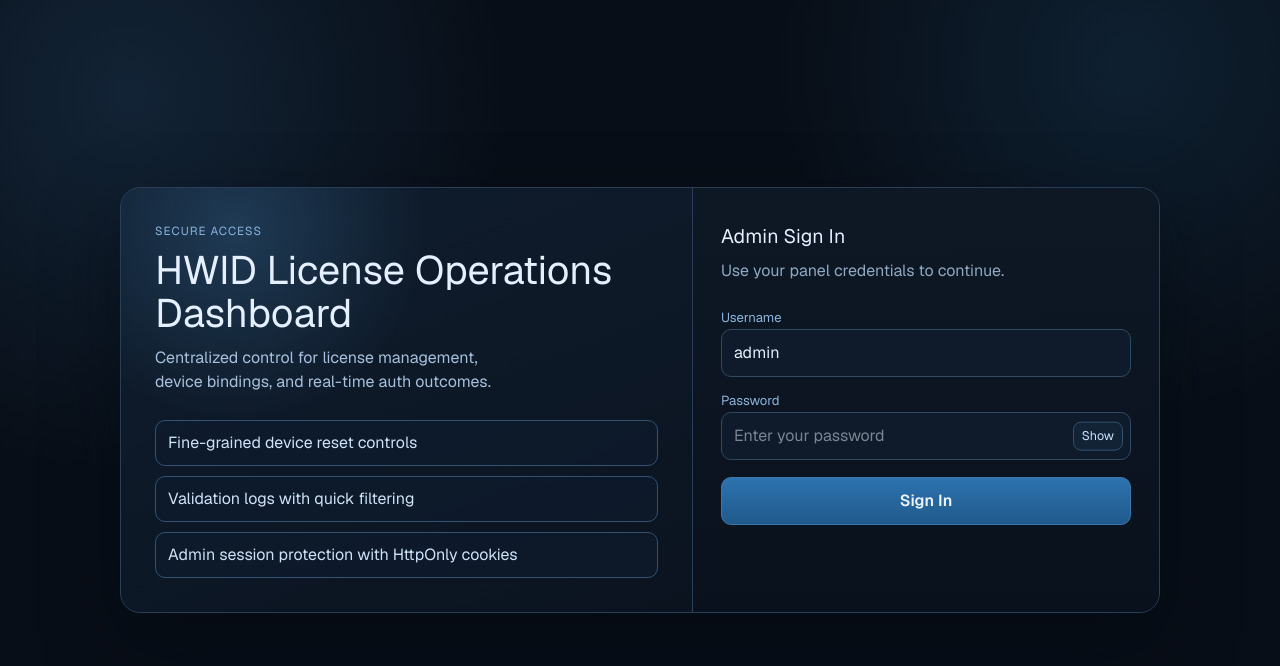
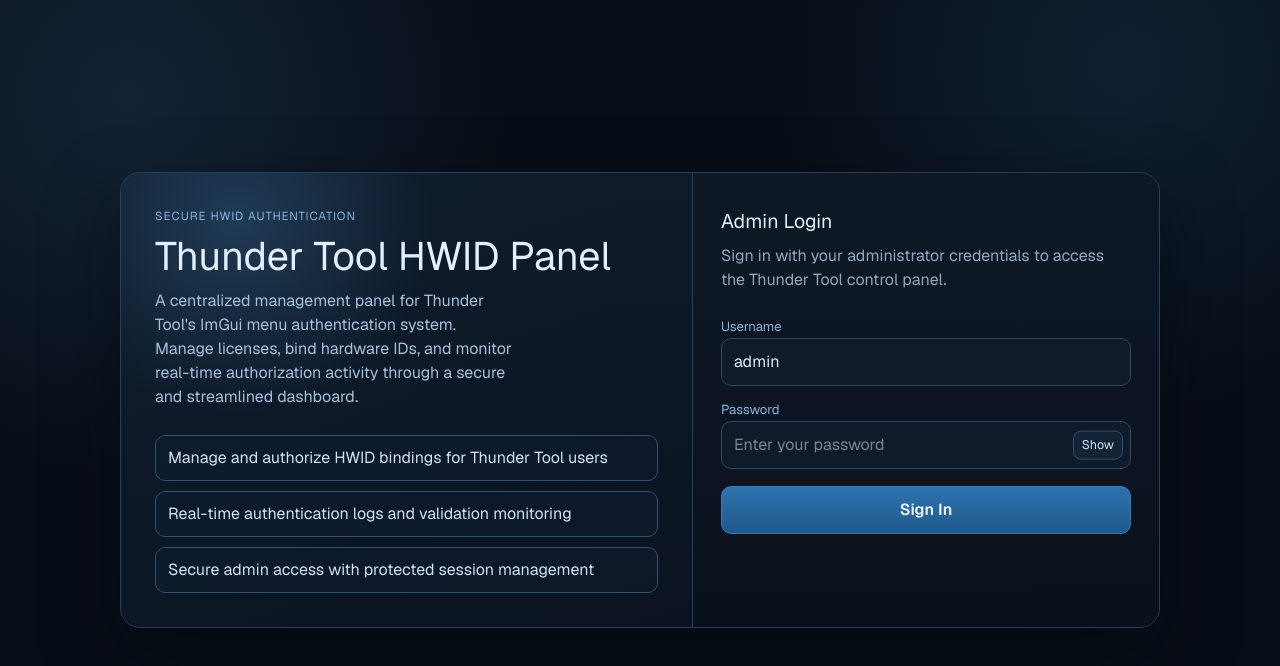
Before and after one commit to brylekun/hwid-auth-panel, a Next.js app: page /login in a window 1280 px wide. Shown: the top 666 px of the page. Built offline with nearby package versions, Linux system fonts and the light colour scheme.

Commit message:
Improve Devices Column

```diff
--- a/app/components/ResetDeviceButton.tsx
+++ b/app/components/ResetDeviceButton.tsx
@@ -11,10 +11,9 @@ type Props = {
 
 export default function ResetDeviceButton({ deviceId, onReset, pushToast }: Props) {
   const [loading, setLoading] = useState(false);
+  const [confirmOpen, setConfirmOpen] = useState(false);
 
   async function resetDevice() {
-    if (!confirm('Reset this device?')) return;
-
     setLoading(true);
 
     try {
@@ -36,12 +35,33 @@ export default function ResetDeviceButton({ deviceId, onReset, pushToast }: Prop
       pushToast('Network error while resetting device', 'error');
     } finally {
       setLoading(false);
+      setConfirmOpen(false);
     }
   }
 
   return (
-    <button onClick={resetDevice} className={styles.btnGhost} disabled={loading}>
-      {loading ? 'Resetting...' : 'Reset'}
-    </button>
+    <>
+      <button onClick={() => setConfirmOpen(true)} className={styles.btnGhost} disabled={loading}>
+        {loading ? 'Resetting...' : 'Reset'}
+      </button>
+      {confirmOpen ? (
+        <div className={styles.modalOverlay} role="presentation" onClick={() => !loading && setConfirmOpen(false)}>
+          <div className={styles.modalCard} role="dialog" aria-modal="true" onClick={(event) => event.stopPropagation()}>
+            <h3 className={styles.modalTitle}>Reset Device</h3>
+            <p className={styles.modalText}>
+              Remove this device binding from the license? The next validation may bind again if allowed.
+            </p>
+            <div className={styles.modalActions}>
+              <button className={styles.btnGhost} onClick={() => setConfirmOpen(false)} disabled={loading}>
+                Cancel
+              </button>
+              <button className={styles.btnDanger} onClick={resetDevice} disabled={loading}>
+                {loading ? 'Resetting...' : 'Confirm Reset'}
+              </button>
+            </div>
+          </div>
+        </div>
+      ) : null}
+    </>
   );
 }
--- a/app/components/dashboard/DashboardShell.tsx
+++ b/app/components/dashboard/DashboardShell.tsx
@@ -64,7 +64,7 @@ export default function DashboardShell({ initialLicenses, initialDevices, initia
       <header className={styles.hero}>
         <div>
           <p className={styles.eyebrow}>Admin Workspace</p>
-          <h1 className={styles.heroTitle}>HWID Control Center</h1>
+          <h1 className={styles.heroTitle}>ThunderTool HWID Panel</h1>
           <p className={styles.heroSubtitle}>Manage licenses, device bindings, and validation activity.</p>
           <div className={styles.heroMeta}>
             <span className={styles.metaPill}>Session Protected</span>
--- a/app/licenses/create/CreateLicensePageForm.tsx
+++ b/app/licenses/create/CreateLicensePageForm.tsx
@@ -61,15 +61,17 @@ export default function CreateLicensePageForm() {
     <main className={styles.page}>
       <section className={styles.shell}>
         <aside className={styles.showcase}>
-          <p className={styles.eyebrow}>License Studio</p>
-          <h1 className={styles.title}>Issue New HWID License</h1>
+          <p className={styles.eyebrow}>Thunder Tool Licensing</p>
+          <h1 className={styles.title}>Create New HWID License</h1>
           <p className={styles.subtitle}>
-            Create production-ready license keys with limits and optional expiration in one secure flow.
+            Generate secure license keys for Thunder Tool with configurable device limits
+            and optional expiration settings. Manage HWID authentication and control
+            user access to the ImGui menu through a reliable licensing system.
           </p>
           <ul className={styles.tips}>
-            <li className={styles.tip}>Use generated keys to avoid collisions and typo mistakes.</li>
-            <li className={styles.tip}>Set max devices by plan to protect account sharing.</li>
-            <li className={styles.tip}>Use expiry for trials and time-limited subscriptions.</li>
+            <li className={styles.tip}>Generate secure license keys automatically to prevent duplicates and errors.</li>
+            <li className={styles.tip}>Configure maximum HWID bindings to prevent account sharing.</li>
+            <li className={styles.tip}>Set expiration dates for trials, temporary access, or subscription plans.</li>
           </ul>
         </aside>
 
--- a/app/login/page.tsx
+++ b/app/login/page.tsx
@@ -13,20 +13,25 @@ export default async function LoginPage({ searchParams }: LoginPageProps) {
   <main className={styles.page}>
     <section className={styles.shell}>
       <aside className={styles.showcase}>
-          <p className={styles.eyebrow}>Secure Access</p>
-          <h1 className={styles.title}>HWID License Operations Dashboard</h1>
+        <p className={styles.eyebrow}>Secure HWID Authentication</p>
+        <h1 className={styles.title}>Thunder Tool HWID Panel</h1>
         <p className={styles.subtitle}>
-            Centralized control for license management, device bindings, and real-time auth outcomes.
+          A centralized management panel for Thunder Tool's ImGui menu authentication system.
+          Manage licenses, bind hardware IDs, and monitor real-time authorization activity
+          through a secure and streamlined dashboard.
         </p>
         <ul className={styles.list}>
-            <li className={styles.item}>Fine-grained device reset controls</li>
-            <li className={styles.item}>Validation logs with quick filtering</li>
-            <li className={styles.item}>Admin session protection with HttpOnly cookies</li>
+          <li className={styles.item}>Manage and authorize HWID bindings for Thunder Tool users</li>
+          <li className={styles.item}>Real-time authentication logs and validation monitoring</li>
+          <li className={styles.item}>Secure admin access with protected session management</li>
         </ul>
       </aside>
+
       <section className={styles.card}>
-          <h2 className={styles.cardTitle}>Admin Sign In</h2>
-          <p className={styles.cardText}>Use your panel credentials to continue.</p>
+        <h2 className={styles.cardTitle}>Admin Login</h2>
+        <p className={styles.cardText}>
+          Sign in with your administrator credentials to access the Thunder Tool control panel.
+        </p>
         <AdminLoginForm configError={hasConfigError} />
       </section>
     </section>
```
Lines whose indentation alone changed are shown as unchanged.
